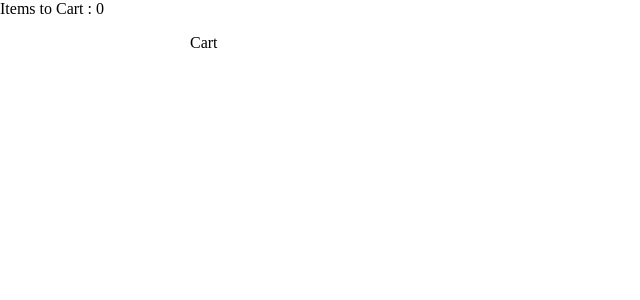
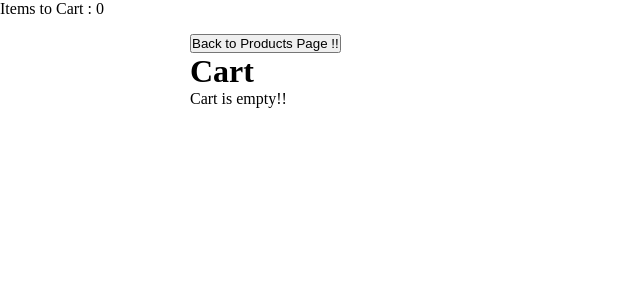
Before and after one commit to ruchit2207/ecommerce, a Vue app: page /cart in a window 1280 px wide. Shown: the top 300 px of the page, without its empty margins (0-640 px from the left). Built offline with nearby package versions, Linux system fonts and the light colour scheme.

Commit message:
done with cart page

```diff
--- a/src/components/CartPage.vue
+++ b/src/components/CartPage.vue
@@ -1,7 +1,35 @@
 <template>
-  <div>Cart</div>
+  <button v-on:click="router.push({ name: 'HomePage' })">Back to Products Page !!</button>
+  <div>
+    <h1>Cart</h1>
+    <div v-if="!store.cart.length">Cart is empty!!</div>
+    <div v-else>
+      <div v-for="item in store.cart" :key="item.id">
+        <div>
+          <img :src="item.thumbnail" />
+          <span>Brand: {{ item.brand }}</span>
+          <span>Category: {{ item.category }}</span>
+          <span>Price: ${{ item.price }}</span>
+          <button @click="removeFromCart(item.id)">Remove</button>
+        </div>
+      </div>
+    </div>
+  </div>
 </template>
 
-<script setup></script>
+<script setup>
+import { productsStore } from '@/stores/products'
+import { useRouter } from 'vue-router'
+
+const store = productsStore()
+
+const router = useRouter()
+
+console.log(store.cart)
+
+const removeFromCart = (id) => {
+  store.removeFromCart(id)
+}
+</script>
 
 <style lang="scss" scoped></style>
```
